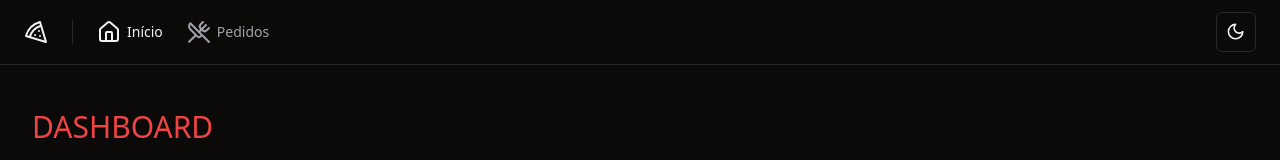
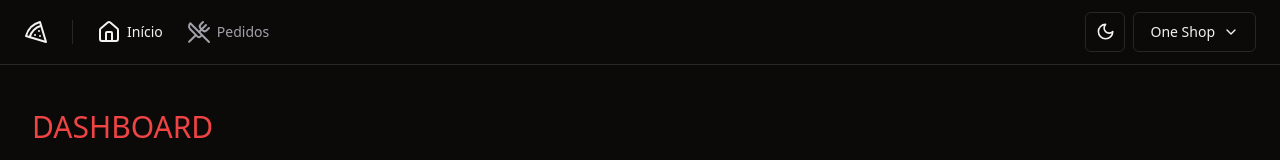
Before and after one commit to Gui-dev/one-shop, a React (Vite) app: page / in a window 1280 px wide. Shown: the top 160 px of the page. Built offline with nearby package versions, Linux system fonts and the light colour scheme.

Commit message:
feat: add account menu component

```diff
--- /dev/null
+++ b/src/components/account-menu.tsx
@@ -0,0 +1,47 @@
+import { Building, ChevronDown, LogOut } from 'lucide-react'
+
+import { Button } from './ui/button'
+import {
+  DropdownMenu,
+  DropdownMenuContent,
+  DropdownMenuItem,
+  DropdownMenuLabel,
+  DropdownMenuSeparator,
+  DropdownMenuTrigger,
+} from './ui/dropdown-menu'
+
+export const AccountMenu = () => {
+  return (
+    <DropdownMenu>
+      <DropdownMenuTrigger asChild>
+        <Button
+          variant="outline"
+          className="flex select-none items-center gap-2"
+        >
+          One Shop
+          <ChevronDown className="h-4 w-4" />
+        </Button>
+      </DropdownMenuTrigger>
+      <DropdownMenuContent align="end" className="w-56">
+        <DropdownMenuLabel className="flex flex-col">
+          <span>Bruce Wayne</span>
+          <span className="text-muted-foreground text-xs font-normal">
+            bruce@email.com
+          </span>
+        </DropdownMenuLabel>
+
+        <DropdownMenuSeparator />
+
+        <DropdownMenuItem>
+          <Building className="mr-2 h-4 w-4" />
+          <span>Perfil da loja</span>
+        </DropdownMenuItem>
+
+        <DropdownMenuItem className="text-rose-500 dark:text-rose-400">
+          <LogOut className="mr-2 h-4 w-4" />
+          <span>Sair</span>
+        </DropdownMenuItem>
+      </DropdownMenuContent>
+    </DropdownMenu>
+  )
+}
--- a/src/components/header.tsx
+++ b/src/components/header.tsx
@@ -1,5 +1,6 @@
 import { Home, Pizza, UtensilsCrossed } from 'lucide-react'
 
+import { AccountMenu } from './account-menu'
 import { NavLink } from './nav-link'
 import { ThemeToggle } from './theme/theme-toggle'
 import { Separator } from './ui/separator'
@@ -22,6 +23,7 @@
         </nav>
         <div className="ml-auto flex items-center gap-2">
           <ThemeToggle />
+          <AccountMenu />
         </div>
       </div>
     </div>
```
